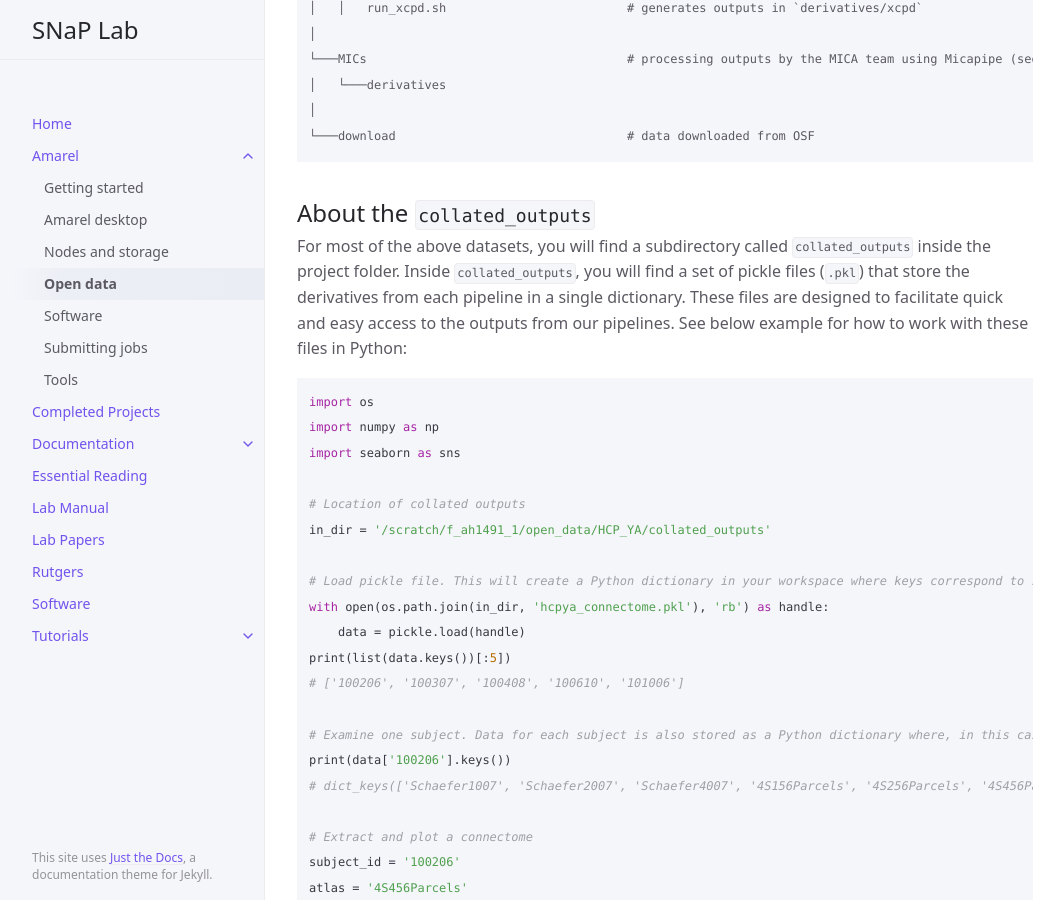
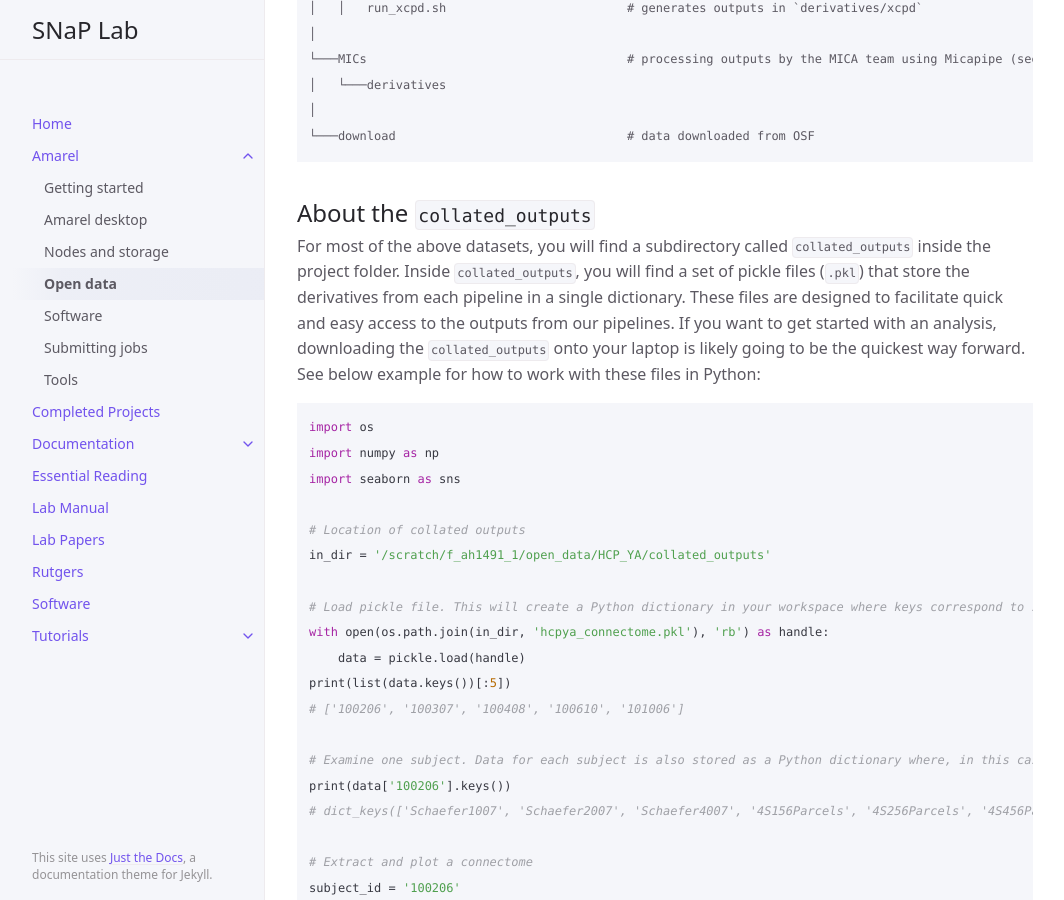
Before and after one commit to LindenParkesLab/snaplab.github.io, a Jekyll site: the page built from docs/amarel/open_data.md, in a window 1280 px wide and 900 px high, scrolled down 3667 px. Shown: the whole window, without its empty margins (107-1171 px from the left). Built offline with Jekyll 4.4.1, drawn with Linux system fonts in a browser that asks for light colours; cached includes are drawn as plain includes.

Commit message:
minor edits

````diff
--- a/docs/amarel/open_data.md
+++ b/docs/amarel/open_data.md
@@ -146,7 +146,7 @@ MICA-MICs
 
 ## About the `collated_outputs`
 
-For most of the above datasets, you will find a subdirectory called `collated_outputs` inside the project folder. Inside `collated_outputs`, you will find a set of pickle files (`.pkl`) that store the derivatives from each pipeline in a single dictionary. These files are designed to facilitate quick and easy access to the outputs from our pipelines. See below example for how to work with these files in Python:
+For most of the above datasets, you will find a subdirectory called `collated_outputs` inside the project folder. Inside `collated_outputs`, you will find a set of pickle files (`.pkl`) that store the derivatives from each pipeline in a single dictionary. These files are designed to facilitate quick and easy access to the outputs from our pipelines. If you want to get started with an analysis, downloading the `collated_outputs` onto your laptop is likely going to be the quickest way forward. See below example for how to work with these files in Python:
 
 ```python
 import os
````
